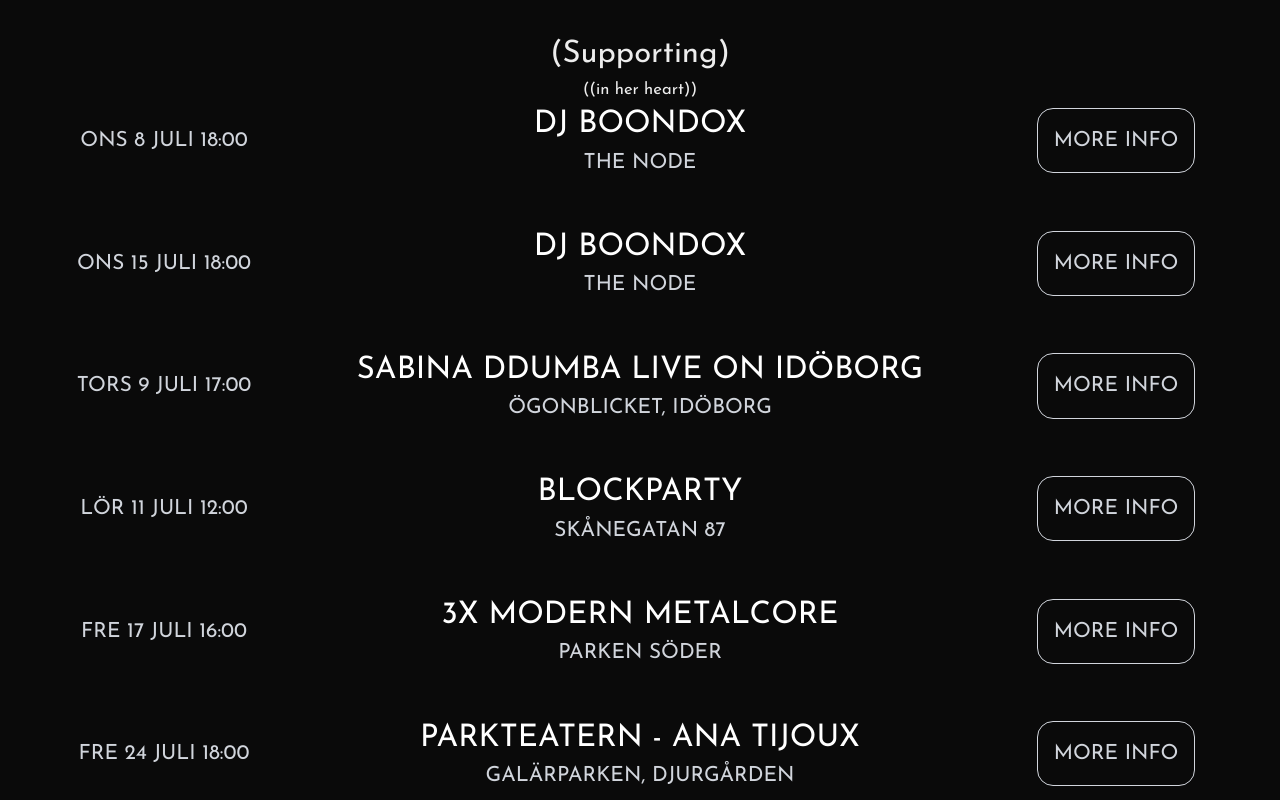
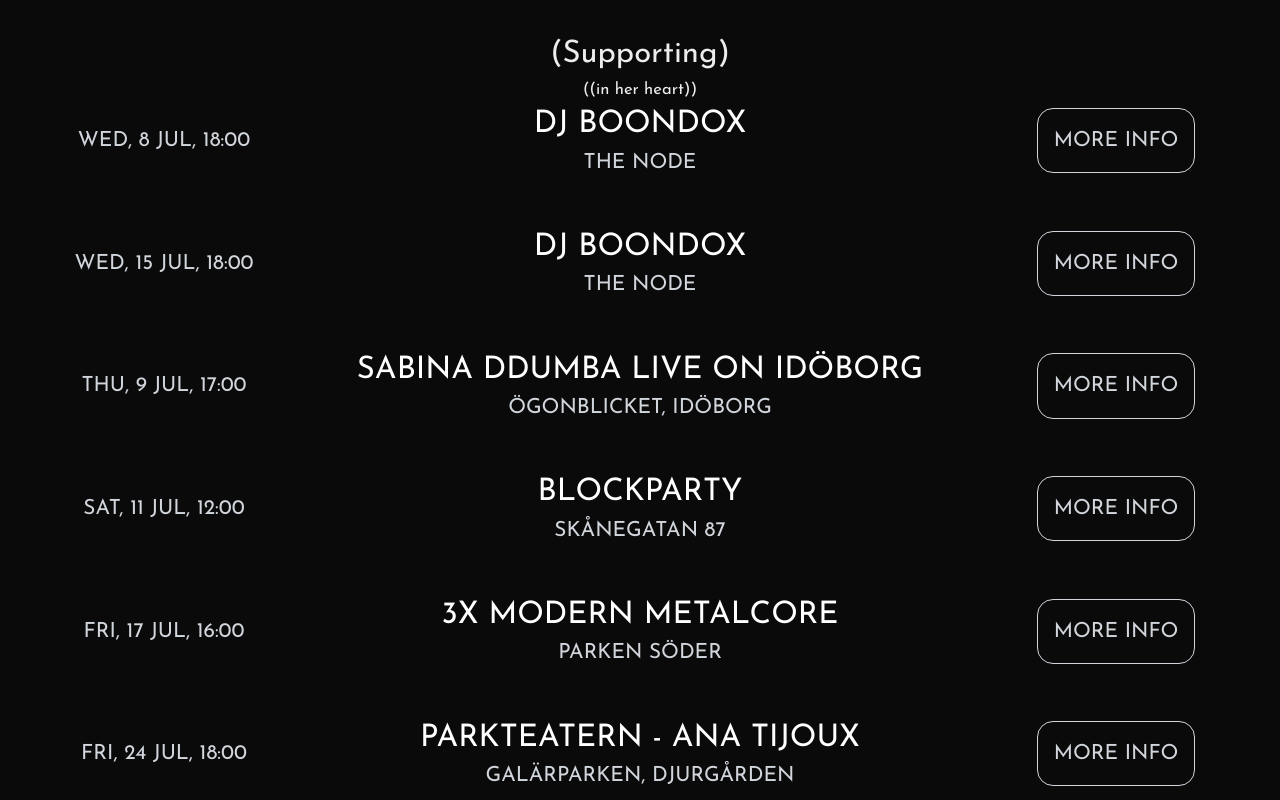
Before and after one commit to josiefinis/nextjs-intro, a Next.js app: page / in a window 1280 px wide. Shown: the part 1120-1920 px from the top of the page. Built offline with nearby package versions, Linux system fonts and the light colour scheme; a web font is replaced by a local one.

Commit message:
Change date locale to en-UK.

```diff
--- a/components/event-date.tsx
+++ b/components/event-date.tsx
@@ -1,4 +1,4 @@
-const longDate = Intl.DateTimeFormat("sv-SE", {
+const longDate = Intl.DateTimeFormat("en-UK", {
   weekday: "short",
   month: "short",
   day: "numeric",
```
